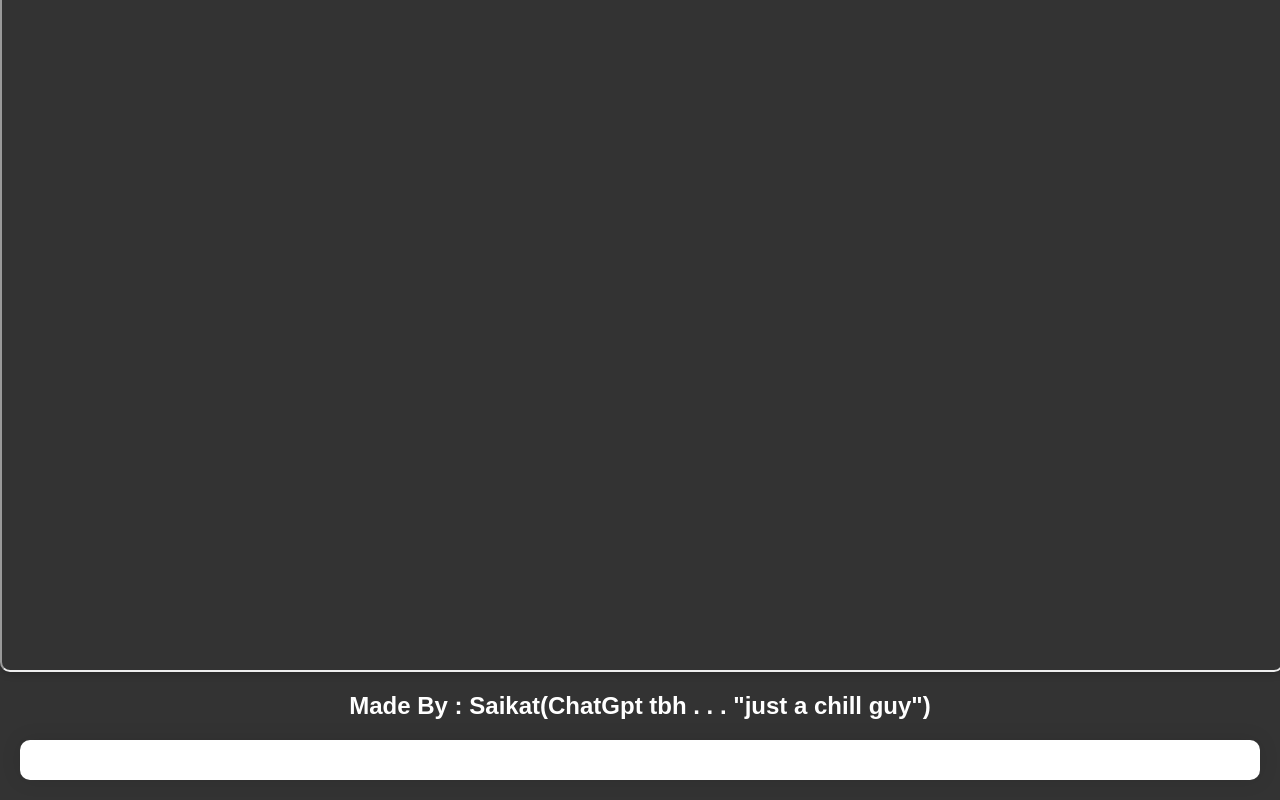
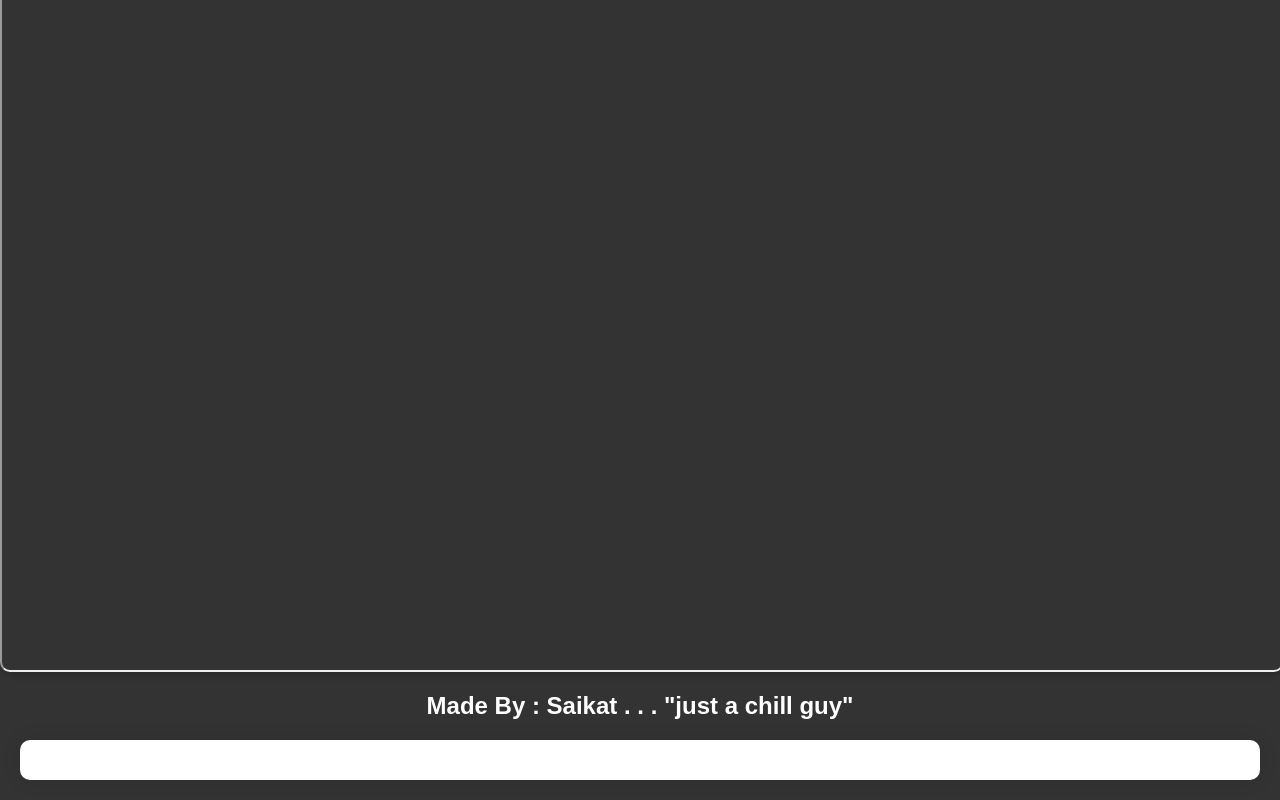
Before and after one commit to saikatmaji2006/Chill-Guy-OTT-platform, a plain HTML site: page index.html in a window 1280 px wide. Shown: the part 579-1379 px from the top of the page. Drawn offline with Linux system fonts and the light colour scheme.

Commit message:
Update index.html

```diff
--- a/index.html
+++ b/index.html
@@ -274,7 +274,7 @@
 
     <iframe id="movie_iframe" style="width: 1500px; height: 750px;" frameborder="1" referrerpolicy="origin" allowfullscreen></iframe>
 
-    <h2 style="text-align: center;">Made By : Saikat(ChatGpt tbh . . . "just a chill guy")</h2>
+    <h2 style="text-align: center;">Made By : Saikat . . . "just a chill guy"</h2>
     <main id="container"></main>
 
     <script>
```
